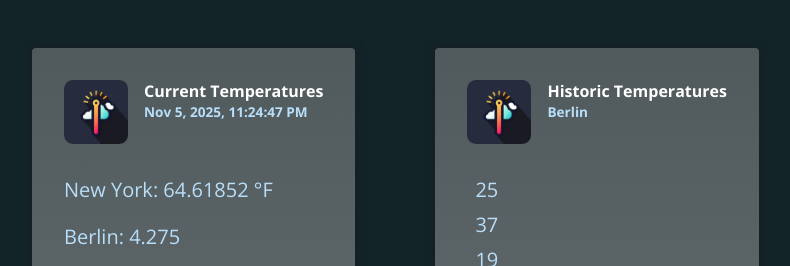
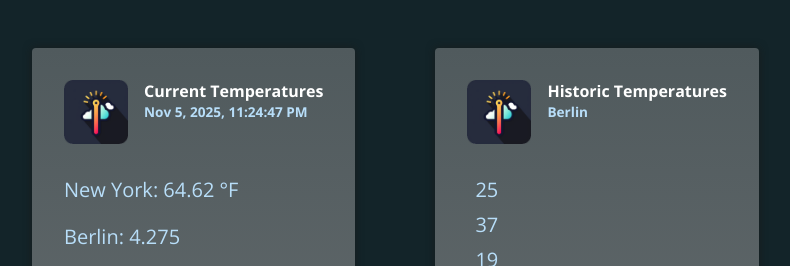
Before and after one commit to IAmBaconator/Transforming-Values-With-Pipes-Deep-Dive, an Angular app: page / in a window 1280 px wide. Shown: the top 266 px of the page, without its empty margins (168-958 px from the left). Built offline with nearby package versions, Linux system fonts and the light colour scheme.

Commit message:
Showing pipe chaining and fixing our custom pipe to only show 2 decimals upon output.

```diff
--- a/src/app/app.component.html
+++ b/src/app/app.component.html
@@ -7,7 +7,8 @@
         <p>{{ currentDate | date: 'medium' }}</p>
       </div>
     </header>
-    <p>New York: {{ currentTemperaturs.newYork | temp: 'cel' : 'fah' }}</p>
+    <!-- Can chain different pipes together though the risk is inaccurate data -->
+    <p>New York: {{ currentTemperaturs.newYork | number: '1.1-2' | temp: 'cel' : 'fah' }}</p>
     <p>Berlin: {{ currentTemperaturs.berlin | number: '1.2' }}</p>
     <p>Paris: {{ currentTemperaturs.paris | number: '1.0-0' }}</p>
     <p>Chicago: {{ currentTemperaturs.chicago | number: '1.0-0' : 'en-US' }}</p>
--- a/src/app/temperature.pipe.ts
+++ b/src/app/temperature.pipe.ts
@@ -5,7 +5,11 @@ import { Pipe, PipeTransform } from "@angular/core";
     standalone: true
 })
 export class TemperaturePipe implements PipeTransform {
-    transform(value: string | number, inputType: 'cel' | 'fah', outputType?: 'cel' | 'fah') {
+    transform(value: string | number | null, inputType: 'cel' | 'fah', outputType?: 'cel' | 'fah') {
+        // If null value comes through, just return the value and avoid the custom pipe.
+        if (!value) {
+            return value;
+        }
         // First argument (required) to accept string or number to convert to number.
         let val: number;
 
@@ -36,6 +40,6 @@ export class TemperaturePipe implements PipeTransform {
 
         //const outputTemp = val * (9 / 5) + 32;
 
-        return `${outputTemp} ${symbol}`;
+        return `${outputTemp.toFixed(2)} ${symbol}`;
     }
 }
```
